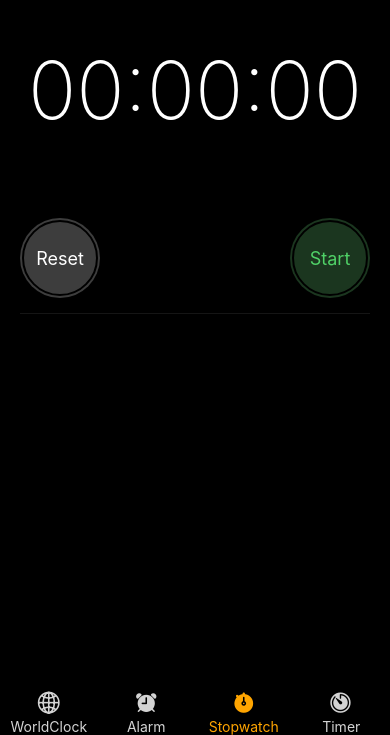
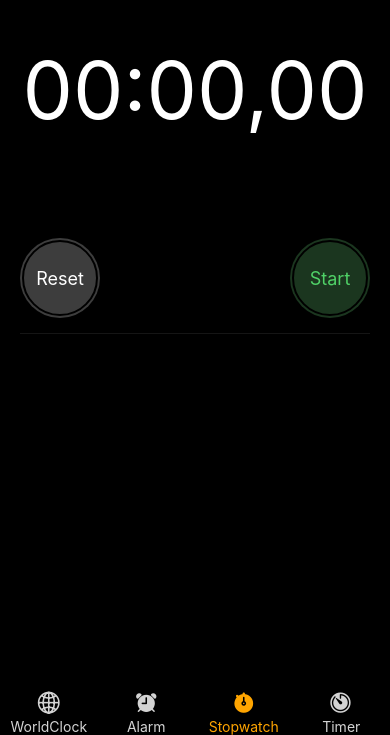
Before and after one commit to igoranuch/ios-clock-app, a React Native app: screen /Stopwatch in a window 390 px wide. Shown: the part 109-844 px from the top of the page. Built offline with nearby package versions, Linux system fonts and the light colour scheme.

Commit message:
Improve timer logic

```diff
--- a/pages/Stopwatch/index.jsx
+++ b/pages/Stopwatch/index.jsx
@@ -2,11 +2,10 @@ import { Text, View } from "react-native";
 import { useEffect, useState } from "react";
 import RoundButton from "./RoundButton";
 import LapsTable from "./LapsTable";
-import moment from "moment";
 import styles from "./styles";
 
 const Stopwatch = () => {
-  const [stopTime, setstopTime] = useState(0);
+  const [stopTime, setStopTime] = useState(0);
   const [isStarted, setIsStarted] = useState(false);
   const [startTime, setStartTime] = useState(0);
   const [laps, setLaps] = useState([]);
@@ -16,10 +15,9 @@ const Stopwatch = () => {
 
     if (isStarted) {
       intervalId = setInterval(() => {
-        setstopTime((prevTime) => prevTime + 10);
+        setStopTime((prevTime) => prevTime + 10);
       }, 10);
     }
-
     return () => clearInterval(intervalId);
   }, [isStarted]);
 
@@ -35,19 +33,28 @@ const Stopwatch = () => {
   };
 
   const handleReset = () => {
-    setstopTime(0);
+    setStopTime(0);
     setIsStarted(false);
     setStartTime(0);
     setLaps([]);
   };
 
-  const duration = moment.duration(stopTime);
+  const formatTime = (time) => {
+    const minutes = Math.floor(time / (60 * 1000))
+      .toString()
+      .padStart(2, "0");
+    const seconds = Math.floor((time / 1000) % 60)
+      .toString()
+      .padStart(2, "0");
+    const milliseconds = Math.floor((time % 1000) / 10)
+      .toString()
+      .padStart(2, "0");
+    return `${minutes}:${seconds},${milliseconds}`;
+  };
 
   return (
     <View style={styles.container}>
-      <Text style={styles.timer}>
-        {moment(duration.asMilliseconds()).format("mm:ss:SS")}
-      </Text>
+      <Text style={styles.timer}>{formatTime(stopTime)}</Text>
       <View style={styles.buttonsRow}>
         <RoundButton
           title="Reset"
--- a/pages/Stopwatch/styles.js
+++ b/pages/Stopwatch/styles.js
@@ -1,29 +1,24 @@
 import { StyleSheet } from "react-native";
 
 const styles = StyleSheet.create({
-  main: {
+  container: {
+    height: "100%",
     backgroundColor: "black",
-    height: "100%",
-  },
-  container: {
-    flex: 1,
-    backgroundColor: "black",
-    alignItems: "center",
     paddingTop: 150,
     paddingHorizontal: 20,
+    alignItems: "center",
   },
   timer: {
     color: "#FFFF",
     fontSize: 80,
-    fontWeight: "200",
+    fontWeight: "normal",
   },
   buttonsRow: {
     flexDirection: "row",
     alignSelf: "stretch",
     justifyContent: "space-between",
-    marginTop: 80,
-    marginBottom: 30,
     borderBottomWidth: 1,
+    paddingTop: 100,
     paddingBottom: 15,
     borderColor: "#151515",
   },
--- a/pages/Timer/index.jsx
+++ b/pages/Timer/index.jsx
@@ -101,6 +101,7 @@ const Timer = () => {
       </View>
       <View style={styles.inputContainer}>
         <TextInput
+          disabled={isActive}
           style={styles.input}
           placeholder="Hours"
           placeholderTextColor="rgba(0, 0, 0, 0.5)"
@@ -109,6 +110,7 @@ const Timer = () => {
           ref={hourInputRef}
         />
         <TextInput
+          disabled={isActive}
           style={styles.input}
           placeholder="Minutes"
           placeholderTextColor="rgba(0, 0, 0, 0.5)"
@@ -117,6 +119,7 @@ const Timer = () => {
           ref={minuteInputRef}
         />
         <TextInput
+          disabled={isActive}
           style={styles.input}
           placeholder="Seconds"
           placeholderTextColor="rgba(0, 0, 0, 0.5)"
```
